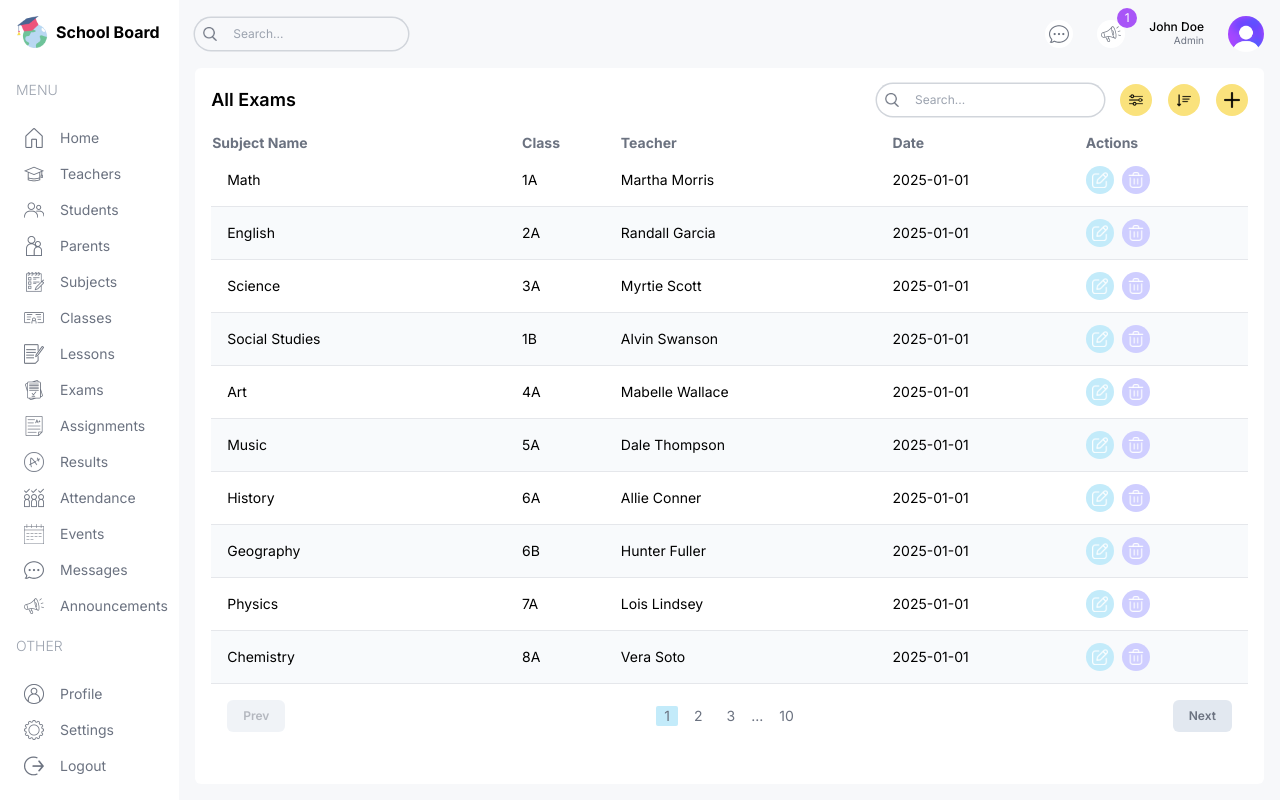
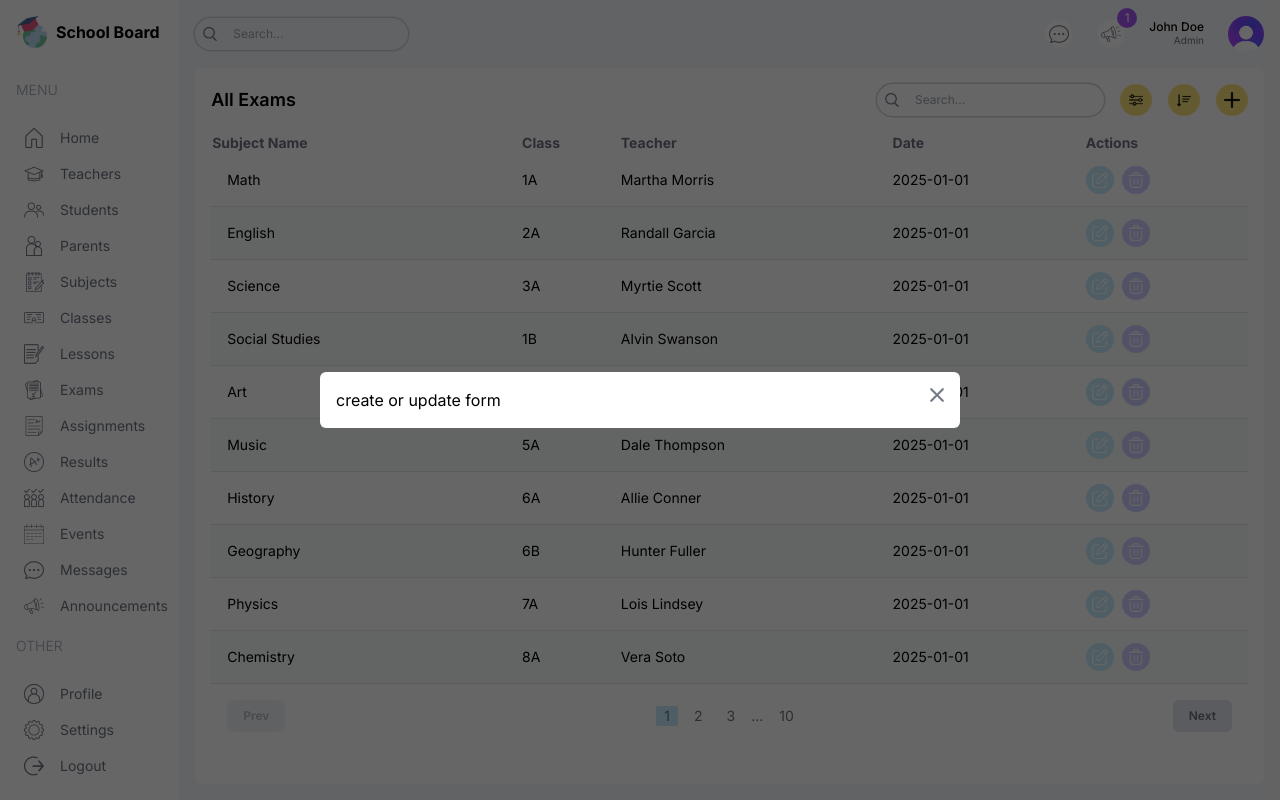
Before and after one commit to kncode86/school_management_app, a Next.js app: page /list/exams in a window 1280 px wide. Both pictures are taken after a click on the button 1231 px from the left and 100 px from the top of the page. Built offline with nearby package versions, Linux system fonts and the light colour scheme.

Commit message:
feat: create Form Modal design

```diff
--- a/src/components/FormModal.tsx
+++ b/src/components/FormModal.tsx
@@ -1,6 +1,7 @@
 'use client'
 
 import Image from "next/image";
+import { useState } from "react";
 
 const FormModal = ({table, type, data, id} : {
     table:
@@ -28,10 +29,37 @@ const FormModal = ({table, type, data, id} : {
             ? "bg-customSky"
             : "bg-customPurple";
 
+    const [open, setOpen] = useState(false);
+
+    const Form = () => {
+        return type === 'delete' && id ?
+            <form action="" className="p-4 flex flex-col gap-4">
+                <span className="text-center font-medium">All data will be lost. Are you sure you want to delete this {table}?</span>
+                <button className="bg-red-700 text-white px-4 py-2 rounded-md border-none w-max self-center">Delete</button>
+            </form>
+            : "create or update form"
+    }
+
     return <>
-        <button className={`${size} flex items-center justify-center rounded-full ${bgColor}`}>
+        <button
+            className={`${size} flex items-center justify-center rounded-full ${bgColor}`}
+            onClick={() => setOpen(true)}
+        >
             <Image src={`/${type}.png`} alt="" width={16} height={16} />
         </button>
+        { open &&
+            <div
+                className="w-screen h-screen absolute left-0 top-0 bg-black bg-opacity-60 z-50
+                flex items-center justify-center"
+            >
+                <div className="bg-white p-4 rounded-md relative w-[90%] md:w-[70%] lg:w-[60%] xl:w-[50%] 2xl:w-[40%]">
+                    <Form />
+                    <div className="absolute top-4 right-4 cursor-pointer" onClick={() => setOpen(false)}>
+                        <Image src="/close.png" alt="" width={14} height={14} />
+                    </div>
+                </div>
+            </div>
+        }
     </>
 }
 
```
